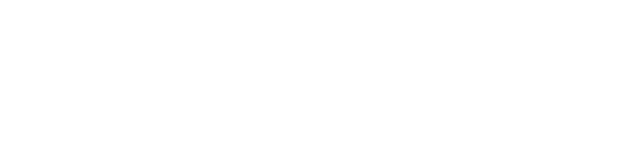
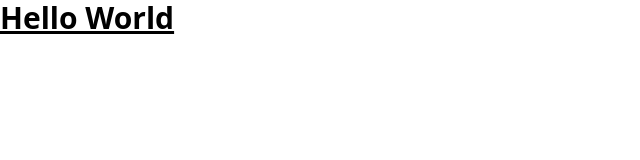
Before and after one commit to dcdms/battleship, a website: page public/index.html in a window 1280 px wide. Shown: the whole page, without its empty margins (0-640 px from the left). Drawn offline with nearby package versions, Linux system fonts and the light colour scheme; files that its build step writes are made by us from their sources.

Commit message:
chore: add tailwindcss

```diff
--- a/public/index.html
+++ b/public/index.html
@@ -3,9 +3,11 @@
 <head>
   <meta charset="UTF-8">
   <meta name="viewport" content="width=device-width, initial-scale=1.0">
+  <link rel="stylesheet" href="/_build/styles/globals.css">
   <title>Battleship</title>
 </head>
 <body class="">
+  <h1 class="text-3xl font-bold underline">Hello World</h1>
   <script src="/_build/scripts/main.js"></script>
 </body>
 </html>
--- /dev/null
+++ b/styles/globals.css
@@ -0,0 +1 @@
+@import "tailwindcss";
```
Also changed, not shown: package.json (+7 -3 lines), 1 other file.
